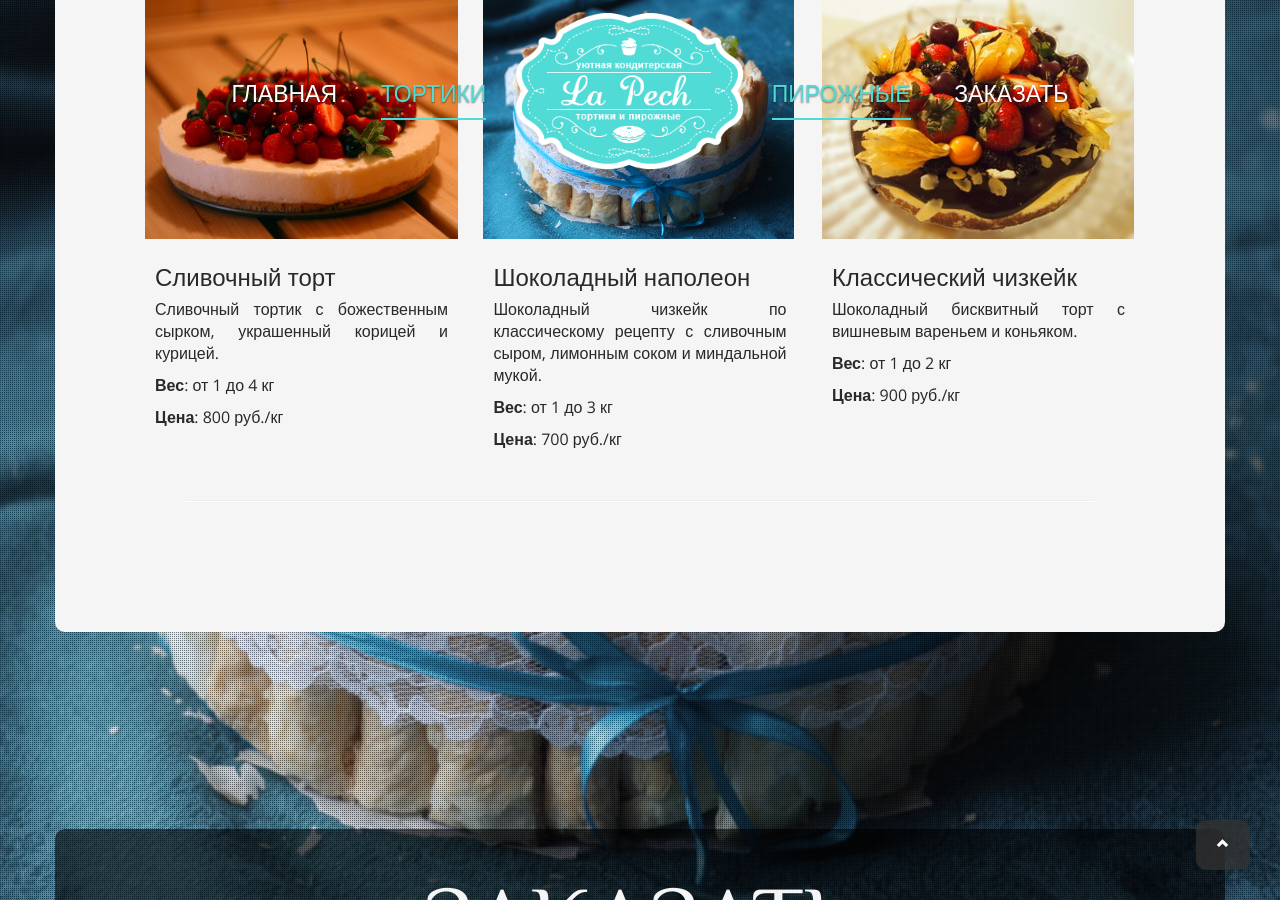
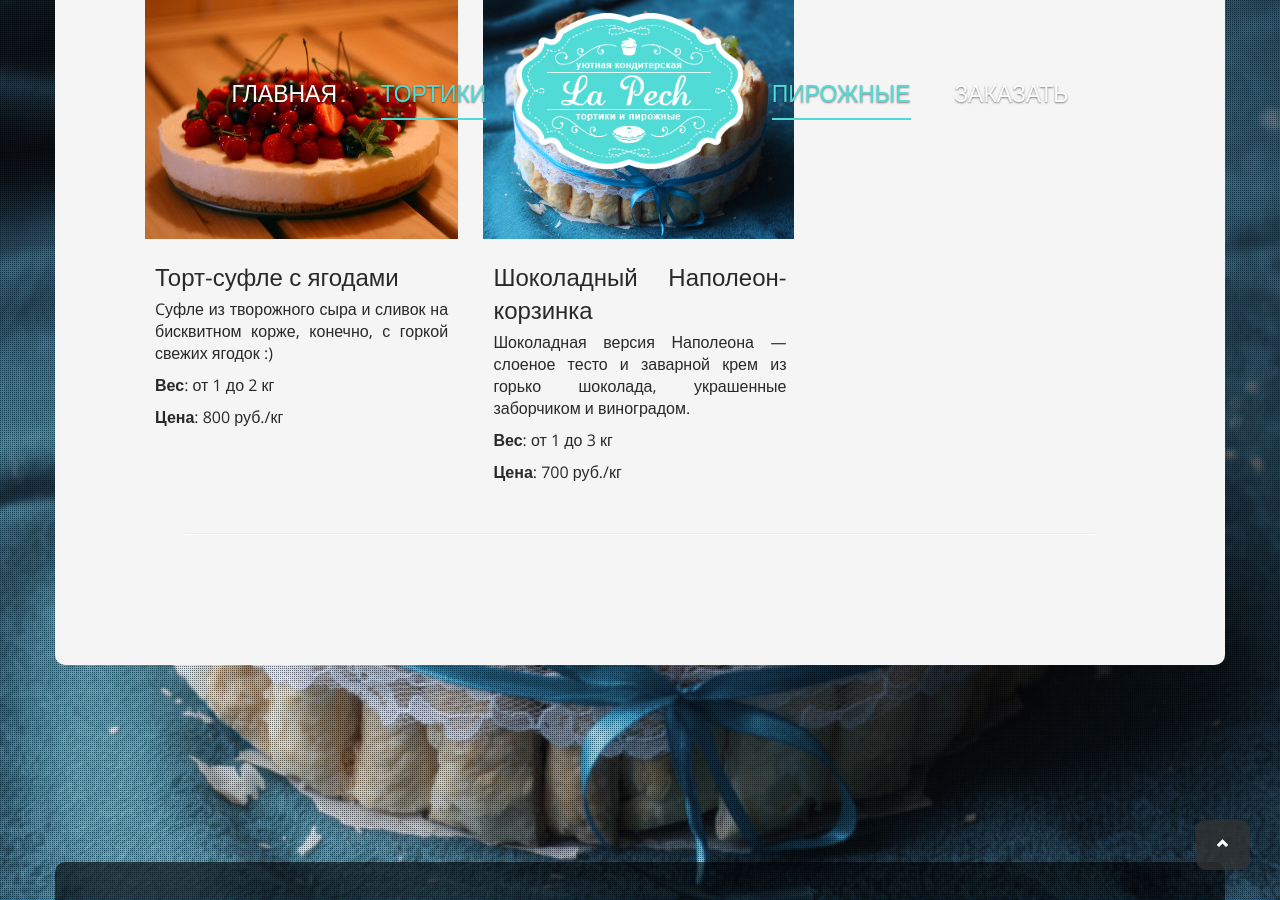
Before and after one commit to lapech/lapech.github.io, a Jekyll site: the page built from index.html, in a window 1280 px wide and 900 px high, scrolled down 2141 px. Built offline with Jekyll 4.4.1, drawn with Linux system fonts in a browser that asks for light colours; some of the changed text lies outside the part shown.

```diff
--- a/_layouts/default.html
+++ b/_layouts/default.html
@@ -139,9 +139,9 @@
                                         <a href="img/bg1.jpg" class="lightbox_trigger">
                                             <img src="img/portfolio1.jpg" alt="" />
                                         </a>
-                                        <h3>Сливочный торт</h3>
-                                        <p class="price">Сливочный тортик с божественным сырком, украшенный корицей и курицей.</p>
-                                        <p class="price"><b>Вес</b>: от 1 до 4 кг</p>
+                                        <h3>Торт-суфле с ягодами </h3>
+                                        <p class="price">Cуфле из творожного сыра и сливок на бисквитном корже, конечно, с горкой свежих ягодок :)</p>
+                                        <p class="price"><b>Вес</b>: от 1 до 2 кг</p>
                                         <p class="price"><b>Цена</b>: 800 руб./кг</p>
                                     </div>
                                 </li>
@@ -150,21 +150,10 @@
                                         <a href="img/bg5.jpg" class="lightbox_trigger">
                                             <img src="img/portfolio6.jpg" alt="" />
                                         </a>
-                                        <h3>Шоколадный наполеон</h3>
-                                        <p class="price">Шоколадный чизкейк по классическому рецепту с сливочным сыром, лимонным соком и миндальной мукой.</p>
+                                        <h3>Шоколадный Наполеон-корзинка</h3>
+                                        <p class="price">Шоколадная версия Наполеона — слоеное тесто и заварной крем из горько шоколада, украшенные заборчиком и виноградом.</p>
                                         <p class="price"><b>Вес</b>: от 1 до 3 кг</p>
                                         <p class="price"><b>Цена</b>: 700 руб./кг</p>
-                                    </div>
-                                </li>
-                                <li class="span4">
-                                    <div class="item">
-                                        <a href="img/portfolio2_big.jpg" class="lightbox_trigger">
-                                            <img src="img/portfolio7.jpg" alt="" />
-                                        </a>
-                                        <h3>Классический чизкейк</h3>
-                                        <p class="price">Шоколадный бисквитный торт с вишневым вареньем и коньяком.</p>
-                                        <p class="price"><b>Вес</b>: от 1 до 2 кг</p>
-                                        <p class="price"><b>Цена</b>: 900 руб./кг</p>
                                     </div>
                                 </li>
                             </ul>
```
Also changed, not shown: other parts of _layouts/default.html (+2 -2 lines).
